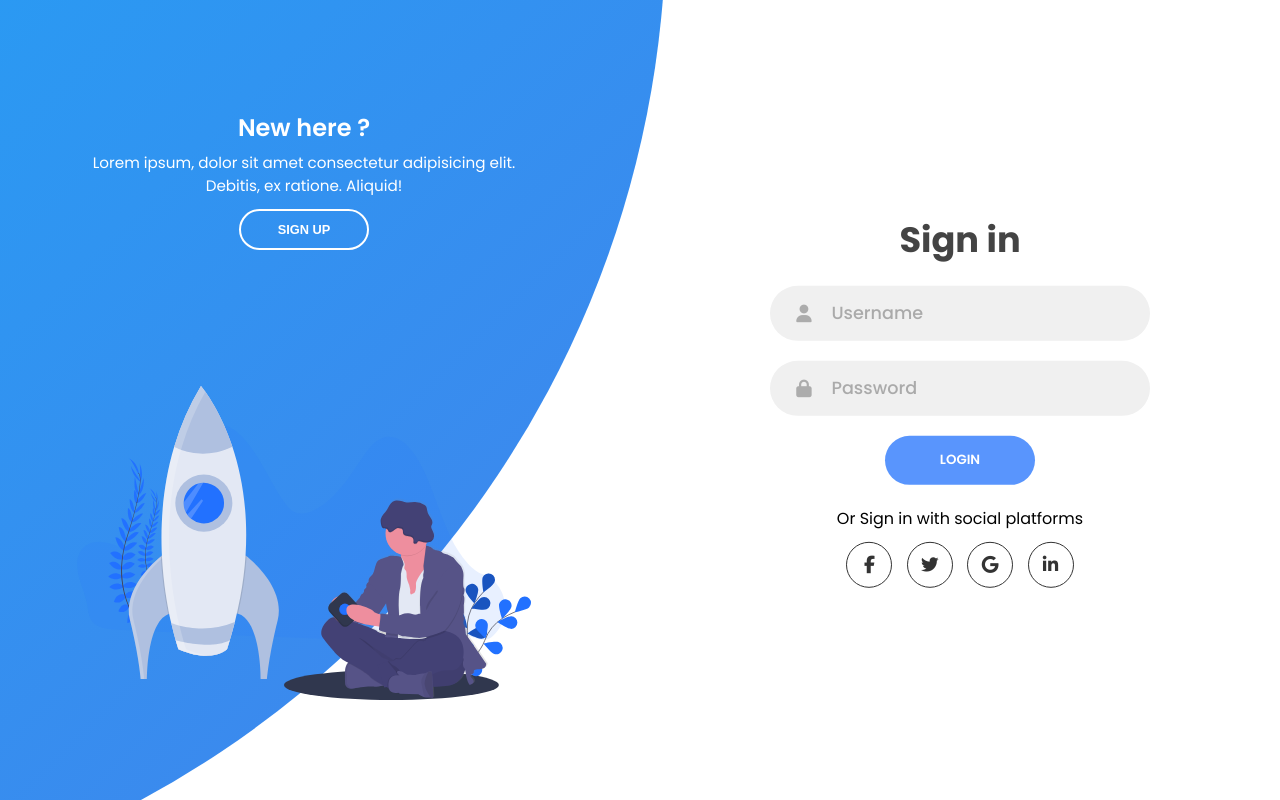
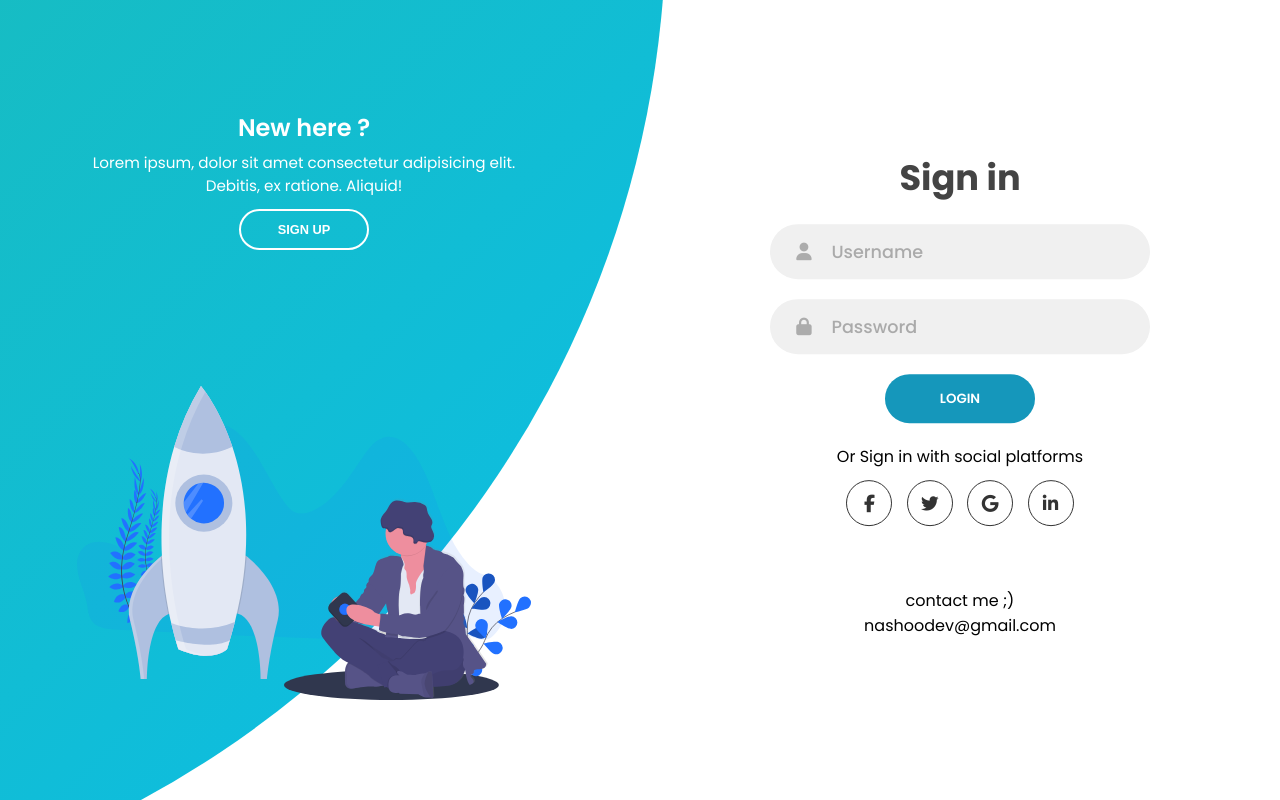
Before and after one commit to IgnacioMoriel/Login-animate, a plain HTML site: page index.html in a window 1280 px wide. Drawn offline with Linux system fonts and the light colour scheme.

Commit message:
cambio de color a turquesa claro

```diff
--- a/index.html
+++ b/index.html
@@ -1,15 +1,14 @@
 <!DOCTYPE html>
 <html lang="en">
+
 <head>
   <meta charset="UTF-8" />
   <meta name="viewport" content="width=device-width, initial-scale=1.0" />
-    <script
-      src="https://kit.fontawesome.com/64d58efce2.js"
-      crossorigin="anonymous"
-    ></script>
+  <script src="https://kit.fontawesome.com/64d58efce2.js" crossorigin="anonymous"></script>
   <link rel="stylesheet" href="style.css" />
   <title>Sign in & Sign up Form</title>
 </head>
+
 <body>
   <div class="container">
     <div class="forms-container">
@@ -39,7 +38,10 @@
             <a href="#" class="social-icon">
               <i class="fab fa-linkedin-in"></i>
             </a>
-            </div>
+          </div><br><br>
+          <p class="social-text" style="text-align: center;"> contact me ;) <br>
+            nashoodev@gmail.com </p>
+
         </form>
         <form action="#" class="sign-up-form">
           <h2 class="title">Sign up</h2>
@@ -107,4 +109,5 @@
 
   <script src="app.js"></script>
 </body>
+
 </html>
--- a/style.css
+++ b/style.css
@@ -134,7 +134,7 @@ form.sign-in-form {
 
 .btn {
   width: 150px;
-  background-color: #5995fd;
+  background-color: #1597BB;
   border: none;
   outline: none;
   height: 49px;
@@ -148,7 +148,7 @@ form.sign-in-form {
 }
 
 .btn:hover {
-  background-color: #4d84e2;
+  background-color: #35bee4;
 }
 .panels-container {
   position: absolute;
@@ -168,7 +168,7 @@ form.sign-in-form {
   top: -10%;
   right: 48%;
   transform: translateY(-50%);
-  background-image: linear-gradient(-45deg, #4481eb 0%, #04befe 100%);
+  background-image: linear-gradient(-45deg, #04befe -20%, #29BB89 100%);
   transition: 1.8s ease-in-out;
   border-radius: 50%;
   z-index: 6;
```
Lines whose indentation alone changed are shown as unchanged.
